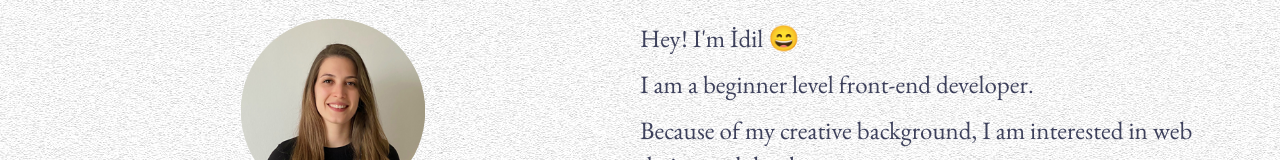
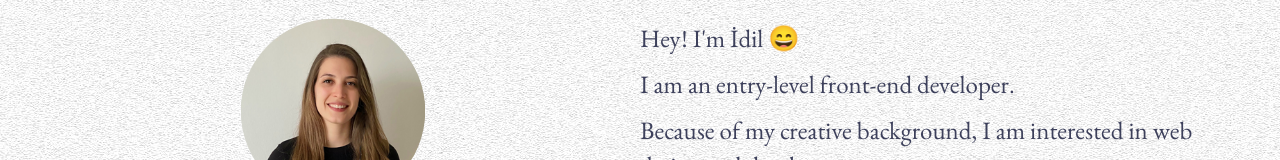
Before and after one commit to idililicakozkan/portfolio, a plain HTML site: page index.html in a window 1280 px wide. Shown: the part 363-523 px from the top of the page. Drawn offline with nearby package versions, Linux system fonts and the light colour scheme.

Commit message:
text changed

```diff
--- a/index.html
+++ b/index.html
@@ -34,7 +34,7 @@
             </div>
             <div class="about">
                 <p>Hey! I'm İdil &#128516</p>
-                <p>I am a beginner level front-end developer.</p>
+                <p>I am an entry-level front-end developer.</p>
                 <p>Because of my creative background, I am interested in web design and development.</p>
             </div>
         </div>
```
